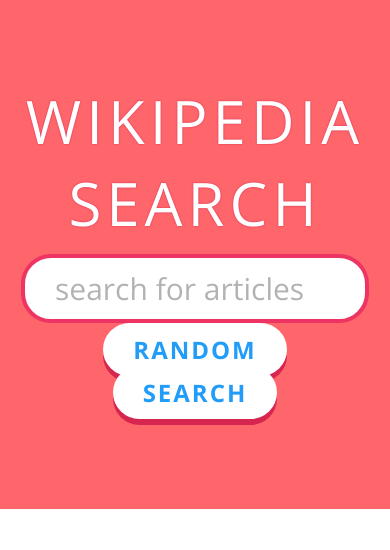
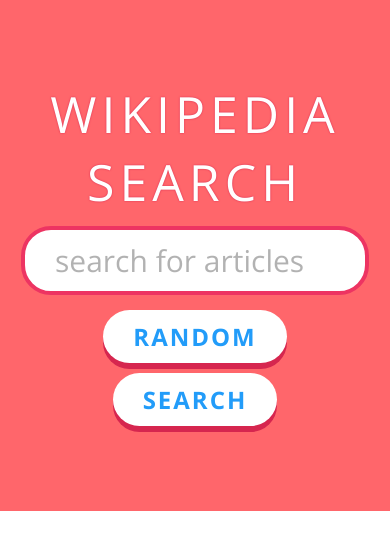
Before and after one commit to jbcoppola/Wikipedia-Viewer, a website: page index.html in a window 390 px wide. Drawn offline with nearby package versions, Linux system fonts and the light colour scheme.

Commit message:
made search div behave better in mobile view

```diff
--- a/Content/style.scss
+++ b/Content/style.scss
@@ -30,12 +30,15 @@
     background-color: $lightMain;
     padding: 80px 20px;
     margin-bottom: 10px;
-
+    div {
+        display: flex;
+        justify-content: center;
+        align-items: center;
+        flex-wrap: wrap;
+    }
     input, .btn {
         align-self: center;
         padding: 10px 30px;
-        margin-left: 5px;
-        margin-right: 5px;
         max-width: 80%;
     }
     h1 {
@@ -65,7 +68,7 @@
 
 .btn {
     background-color: white;
-    margin-bottom: 10px;
+    margin: 5px;
     font: {
         size: 24px;
         weight: bold;
@@ -150,6 +153,11 @@
 }
 
 @media screen and (max-width: 720px) {
+    .search {
+        h1 {
+            font-size: 50px;
+        }
+    }
     .results .result {
         flex-direction: column;
         h1 {
```
Also changed, not shown: Content/style.css.
